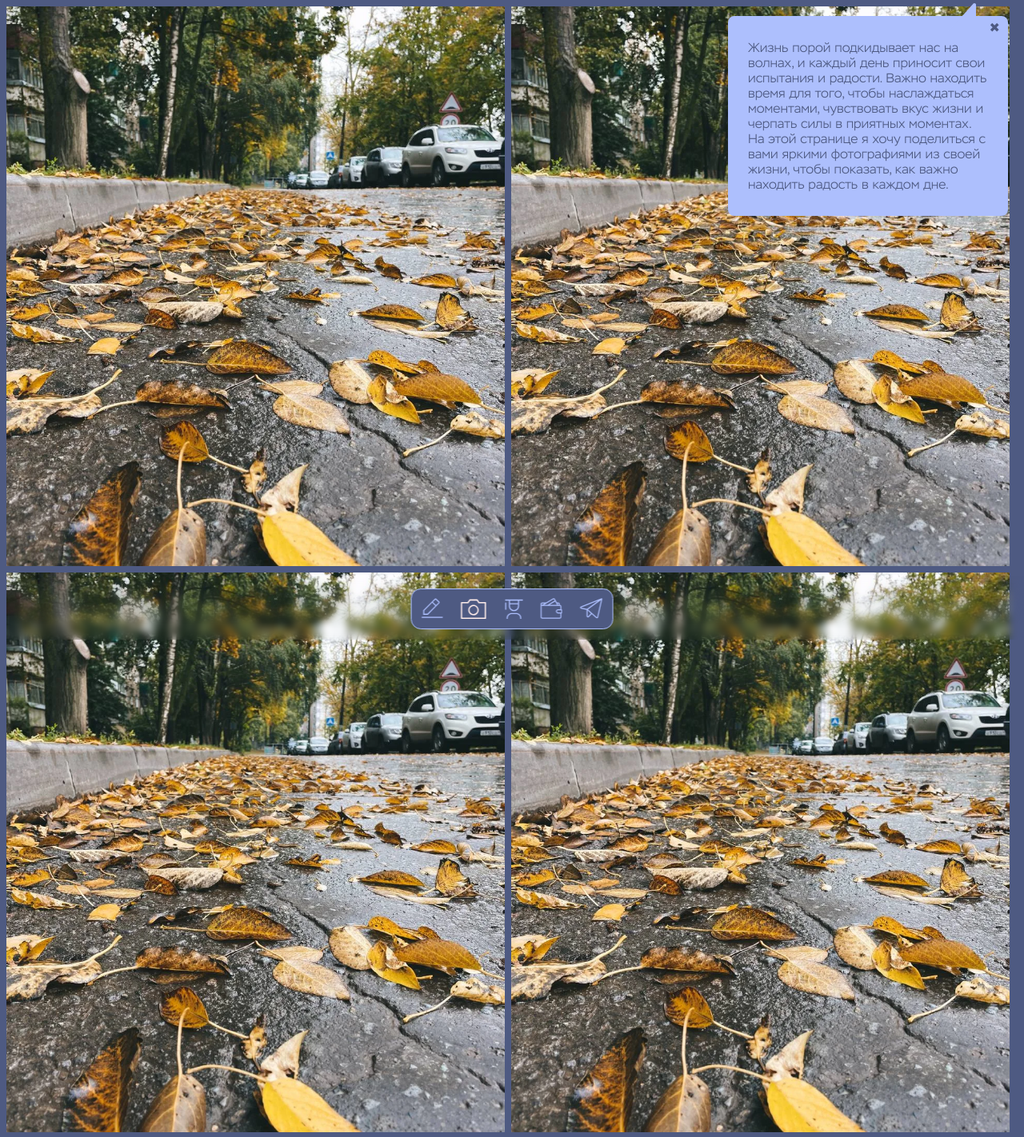
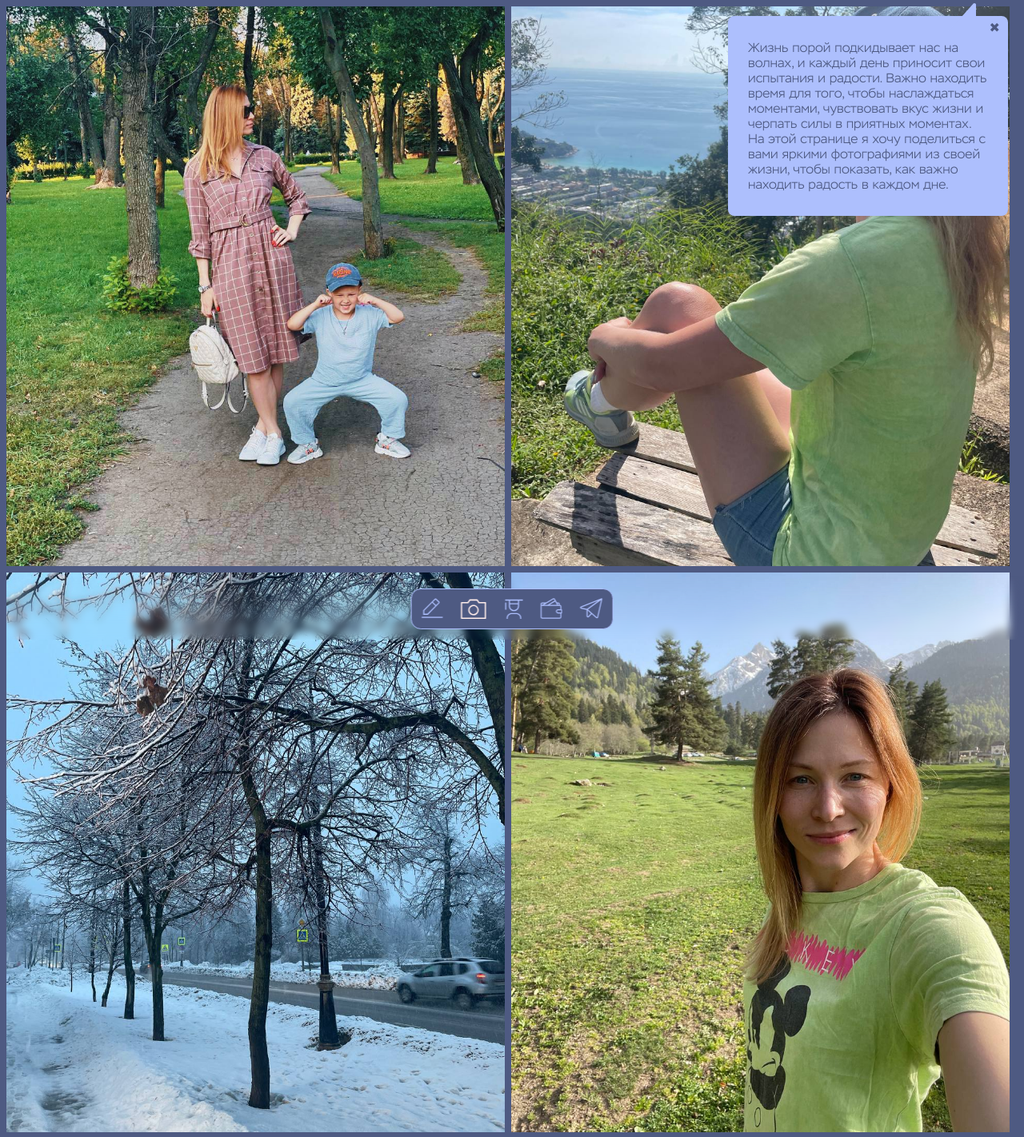
Before and after one commit to evgeniy-popov-jsx/psychologist-s-website, a React (Vite) app: page /photos in a window 1280 px wide. Shown: the top 1422 px of the page at 80% size. Built offline with nearby package versions, Linux system fonts and the light colour scheme.

Commit message:
added photos

```diff
--- a/src/presentation/pages/Photos/index.tsx
+++ b/src/presentation/pages/Photos/index.tsx
@@ -3,25 +3,61 @@ import { Image } from './components/Image/index.tsx';
 import { Styled } from './styles.ts';
 
 export const Photos = () => {
-
-  const createImg = () => {
-    const images = [];
-    for (let i = 0; i < 16; i++) {
-      images.push(
-        <Image
-          key={i}
-          src='src/assets/photo.webp'
-          blurredSrc='src/assets/photoBlur.webp'
-        />
-      );
+  const images = [
+    {
+      id: 1,
+      url: 'src/assets/1.jpg',
+    },
+    {
+      id: 2,
+      url: 'src/assets/2.jpg',
+    },
+    {
+      id: 3,
+      url: 'src/assets/3.jpg',
+    },
+    {
+      id: 4,
+      url: 'src/assets/4.jpg',
+    },
+    {
+      id: 5,
+      url: 'src/assets/5.jpg',
+    },
+    {
+      id: 6,
+      url: 'src/assets/1.jpg',
+    },
+    {
+      id: 7,
+      url: 'src/assets/2.jpg',
+    },
+    {
+      id: 8,
+      url: 'src/assets/3.jpg',
+    },
+    {
+      id: 9,
+      url: 'src/assets/4.jpg',
+    },
+    {
+      id: 10,
+      url: 'src/assets/5.jpg',
     }
-    return images;
-  };
+  ];
 
   return (
     <Styled.Container>
       <Styled.Ul>
-        {createImg()}
+        {images.map((el)=>{
+          return (
+            <Image
+              key={el.id}
+              src={el.url}
+              blurredSrc={el.url}
+            />
+          );
+        })}
       </Styled.Ul>
       <Message>
         Жизнь порой подкидывает нас на волнах, и каждый день
```
